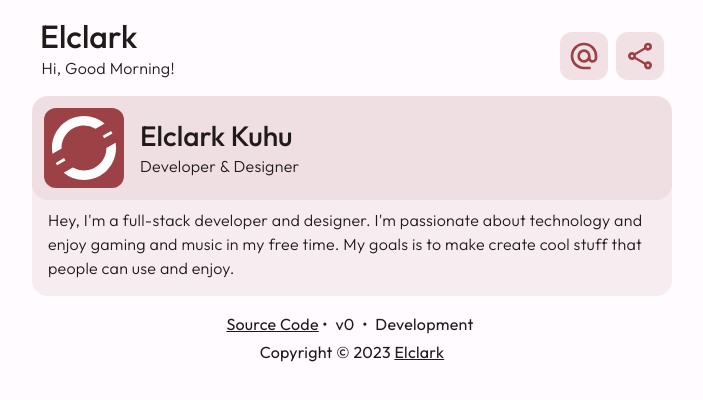
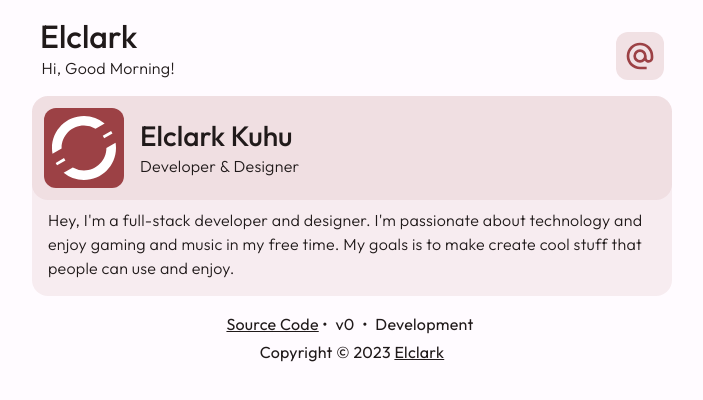
Before and after one commit to ElclarkKuhu/elclark.my.id, a SvelteKit app: page / in a window 1280 px wide. Shown: the top 400 px of the page, without its empty margins (288-991 px from the left). Built offline with nearby package versions, Linux system fonts and the light colour scheme.

Commit message:
Add share functionality to header

```diff
--- a/src/routes/+page.svelte
+++ b/src/routes/+page.svelte
@@ -1,4 +1,6 @@
 <script lang="ts">
+	import { onMount } from 'svelte'
+
 	import Meta from '$lib/meta.svelte'
 	import Footer from '$lib/footer.svelte'
 	import Elclark from '$lib/icons/elclark.svelte'
@@ -7,6 +9,22 @@
 
 	const time = new Date().getHours()
 	let greeting = 'Good Day'
+	let can_share = false
+
+	function share() {
+		navigator.share({
+			title: 'Elclark',
+			text: 'Elclark Kuhu - Developer & Designer',
+			url: 'https://elclark.my.id'
+		})
+	}
+
+	onMount(() => {
+		// @ts-ignore
+		if (navigator.share) {
+			can_share = true
+		}
+	})
 
 	if (time >= 5 && time < 12) {
 		greeting = 'Good Morning'
@@ -43,10 +61,11 @@
 			>
 				<At size="2rem" />
 			</a>
-			<a class="header-right-button" href="/" aria-label="Share this page to your friends">
-				<!-- TODO: Share -->
-				<Share size="2rem" />
-			</a>
+			{#if can_share}
+				<button class="header-right-button" on:click={share} aria-label="Share Elclark">
+					<Share size="2rem" />
+				</button>
+			{/if}
 		</div>
 	</div>
 </header>
@@ -119,7 +138,9 @@
 	}
 
 	.header-right-button {
+		font: unset;
 		color: unset;
+		border: none;
 		text-decoration: none;
 
 		display: flex;
```
